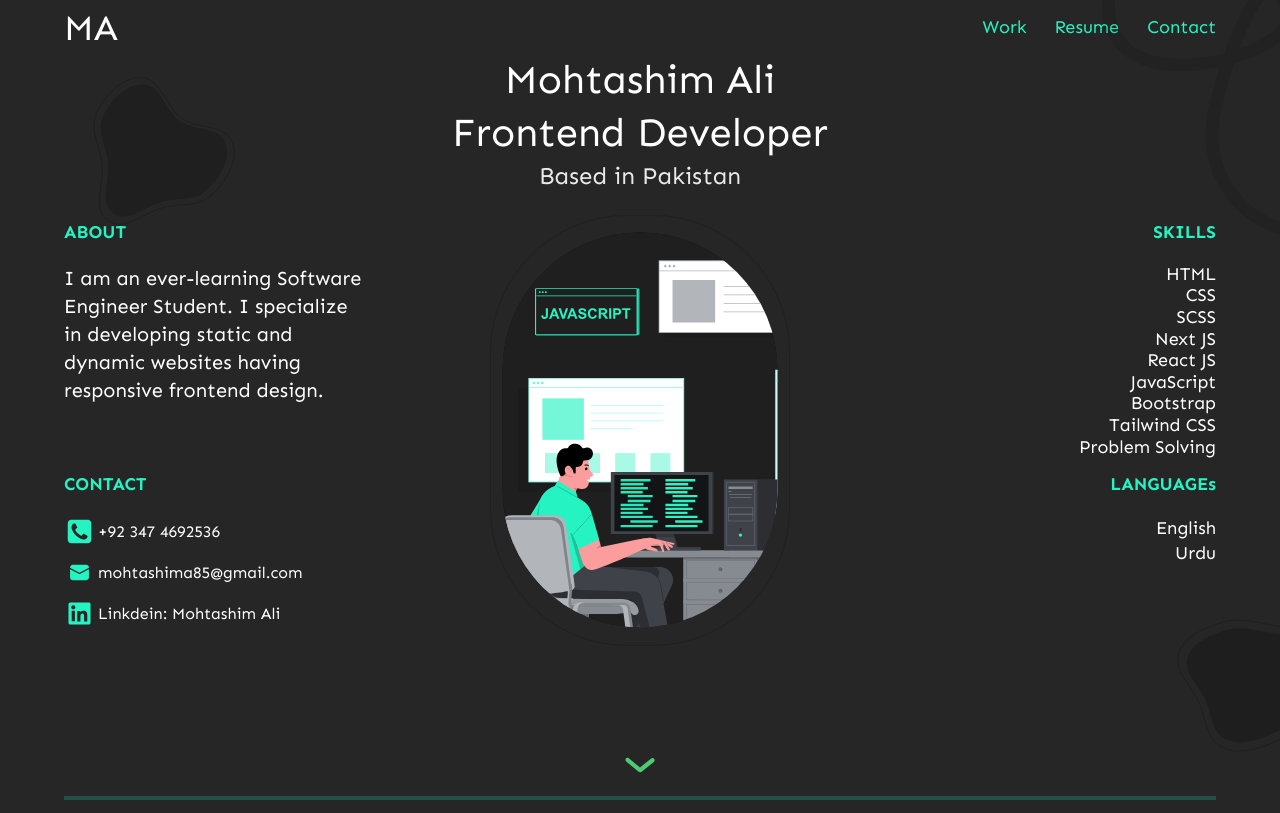
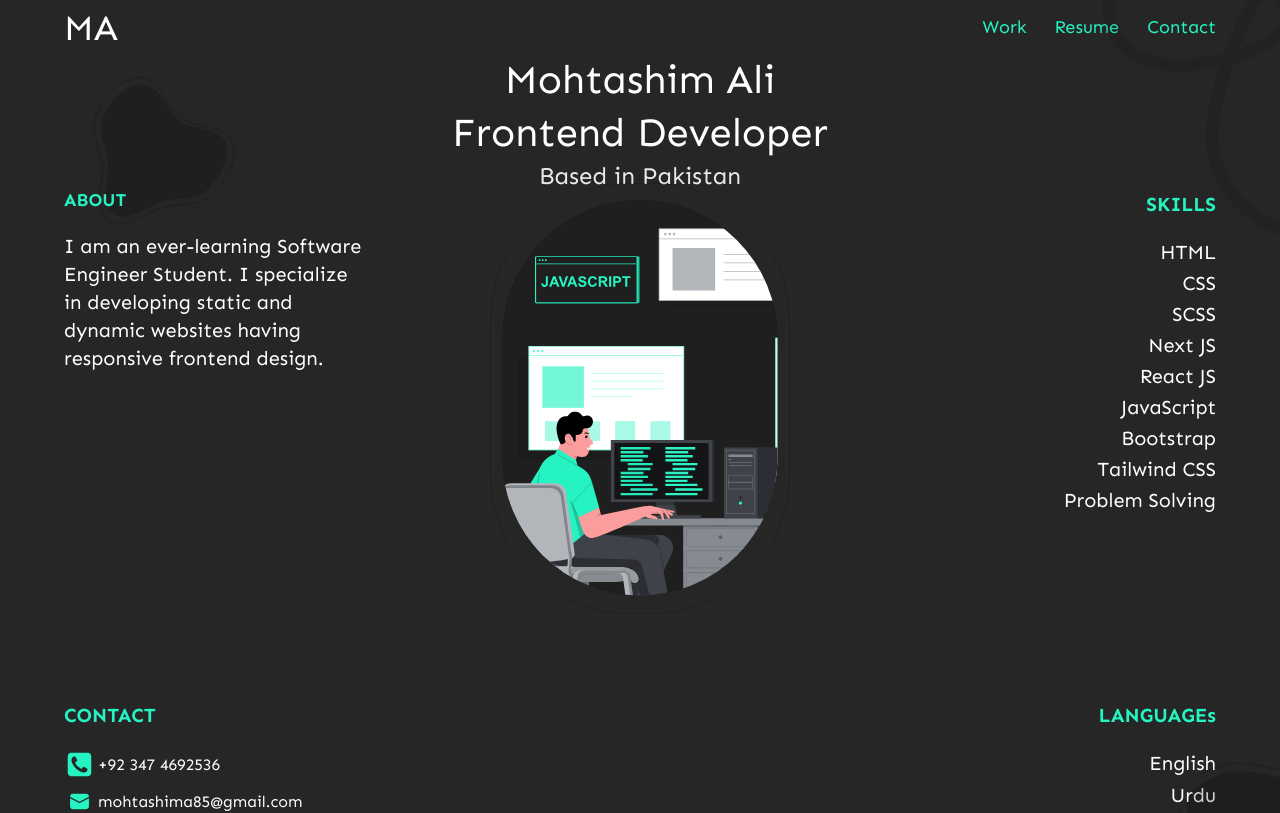
Before and after one commit to MohtashimAli85/portfolio, a Next.js app: page / in a window 1280 px wide. Shown: the top 813 px of the page. Built offline with nearby package versions, Linux system fonts and the light colour scheme.

Commit message:
font size increased

```diff
--- a/components/herosection/contact.jsx
+++ b/components/herosection/contact.jsx
@@ -2,11 +2,11 @@ import React from "react";
 import Image from "next/image";
 function Contact({ contacts }) {
   return (
-    <div>
-      <h1 className="text-primary font-bold text-lg leading-[21.66px] mb-5">
+    <div className="self-end">
+      <h1 className="text-primary font-bold text-lg lg:text-xl leading-[21.66px] mb-5">
         CONTACT
       </h1>
-      <ul className="flex flex-col gap-[10px]">
+      <ul className="flex flex-col gap-[6px]">
         {contacts &&
           contacts.map((e, i) => {
             return (
--- a/components/herosection/lang.jsx
+++ b/components/herosection/lang.jsx
@@ -2,17 +2,17 @@ import React from "react";
 
 function Lang({ langs }) {
   return (
-    <div className="sm:text-right">
+    <div className="sm:text-right self-end min-h-[153px]">
       {" "}
-      <h1 className="text-primary font-bold text-lg leading-[21.66px] mb-5">
+      <h1 className="text-primary font-bold text-lg xl:text-xl leading-[21.66px] mb-5">
         LANGUAGEs
       </h1>
-      <div className="text-lg leading-[24.63px] dark:text-white ">
+      <ul className="text-lg xl:text-xl leading-[24.63px] dark:text-white space-y-1">
         {langs &&
           langs.map((e, i) => {
-            return <p key={`${e}${i}`}>{e}</p>;
+            return <li key={`${e}${i}`}>{e}</li>;
           })}
-      </div>
+      </ul>
     </div>
   );
 }
--- a/components/herosection/skill.jsx
+++ b/components/herosection/skill.jsx
@@ -3,15 +3,15 @@ import React from "react";
 function Skill({ skills }) {
   return (
     <div className="sm:text-right">
-      <h1 className="text-primary font-bold text-lg leading-[21.66px] mb-5">
+      <h1 className="text-primary font-bold text-lg xl:text-xl leading-[21.66px] mb-5">
         SKILLS
       </h1>
-      <div className="text-lg  leading-[21.66px] dark:text-white">
+      <ul className="text-lg xl:text-xl  leading-[21.66px] dark:text-white space-y-[3px]">
         {skills &&
           skills.map((e, i) => {
-            return <p key={`${e}${i}`}>{e}</p>;
+            return <li key={`${e}${i}`}>{e}</li>;
           })}
-      </div>
+      </ul>
     </div>
   );
 }
```
